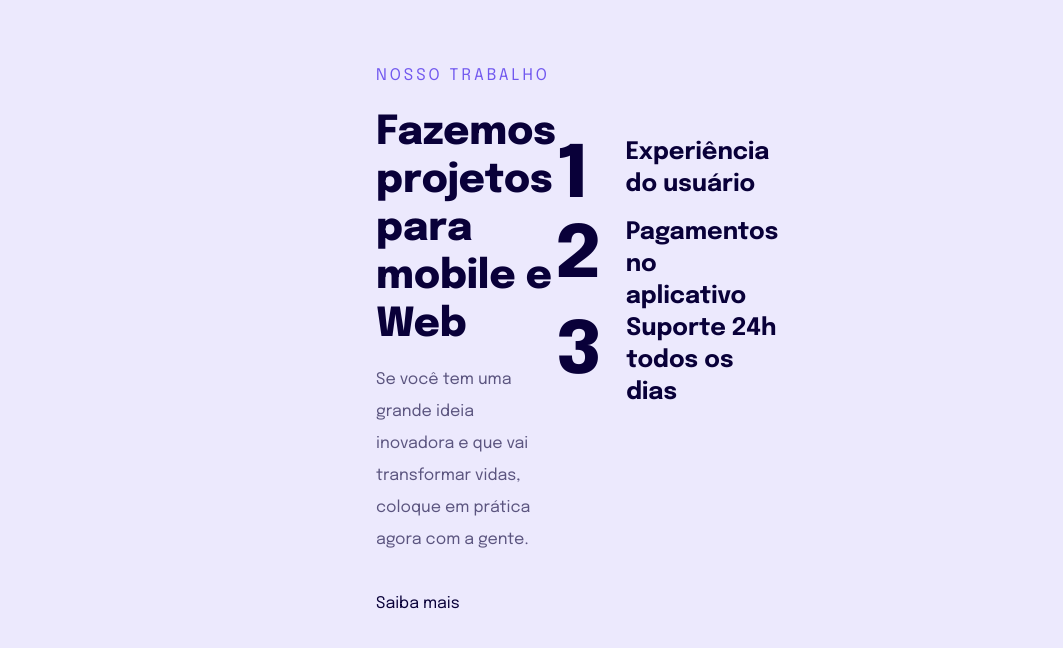
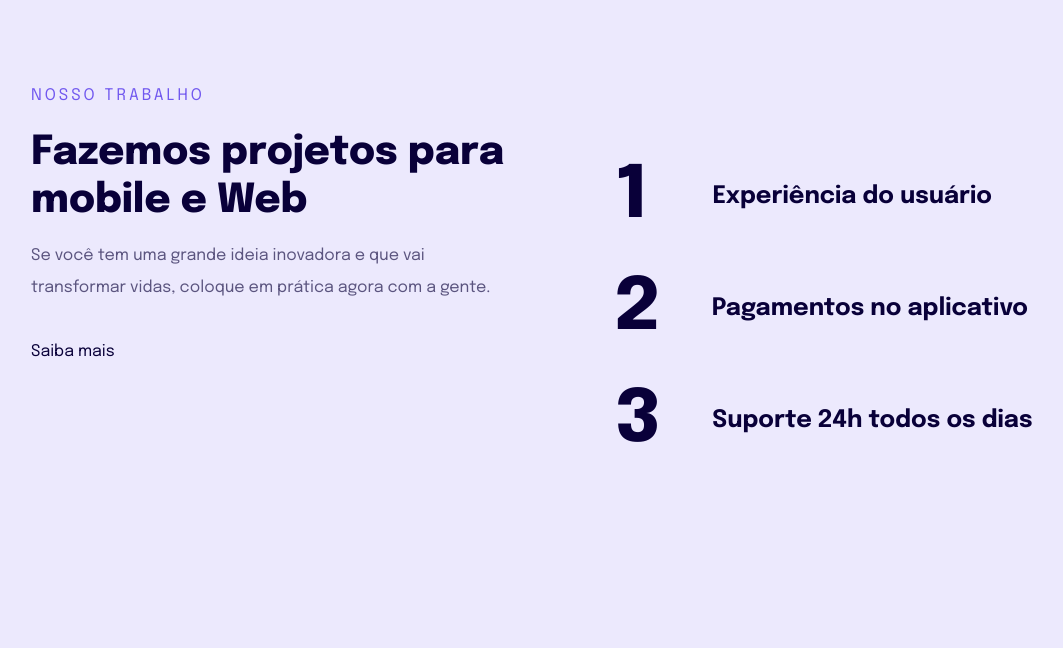
Before and after one commit to wesleyfernands/rocketseat-explorer, a plain HTML site: page Project 04 - Responsive Page/index.html in a window 1280 px wide. Shown: the whole page, without its empty margins (99-1162 px from the left). Drawn offline with Linux system fonts and the light colour scheme.

Commit message:
finished responsive page

```diff
--- a/Project 04 - Responsive Page/style.css
+++ b/Project 04 - Responsive Page/style.css
@@ -81,23 +81,45 @@ ul li {
 
     gap: 2.6rem;
 }
-
+ul li + li{
+    margin-top: 3.2rem;
+}
 ul li:first-child{
     gap: 3.8rem;
 }
 ul li span{
-font-weight: 800;
-font-size: 7.2rem;
-line-height: 8.0rem;
+    font-weight: 800;
+    font-size: 7.2rem;
+    line-height: 8.0rem;
 
-letter-spacing: -2px;
+    letter-spacing: -2px;
 
-color: #090039;
+    color: #090039;
 }
 
 /* Media queries*/
 @media (min-width:700px){
+    body{
+        padding: 8rem;
+    }
     main{
         display: flex;
+        gap: 10rem;
+        max-width: 1020px;
+    }
+    main > div {
+        max-width: 484px;
+    }
+
+    ul li{
+        gap: 5.3rem;
+        max-width: 450px;
+        align-items: center;
+
+
+    }
+
+    ul li:first-child{
+        gap: 6.6rem;
     }
 }
```
